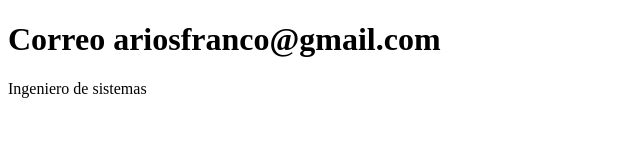
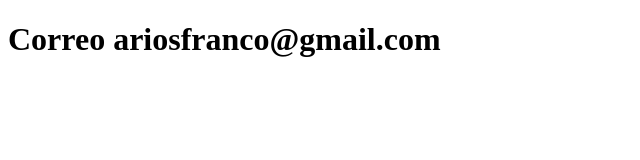
Before and after one commit to ariosfranco20/practica-curso-git, a plain HTML site: page contacto.html in a window 1280 px wide. Shown: the whole page, without its empty margins (0-640 px from the left). Drawn offline with Linux system fonts and the light colour scheme.

Commit message:
quitando la etiqueta p de contacto.html

```diff
--- a/contacto.html
+++ b/contacto.html
@@ -7,6 +7,5 @@
 </head>
 <body>
     <h1>Correo ariosfranco@gmail.com</h1>
-    <p>Ingeniero de sistemas</p>
 </body>
 </html>
```
